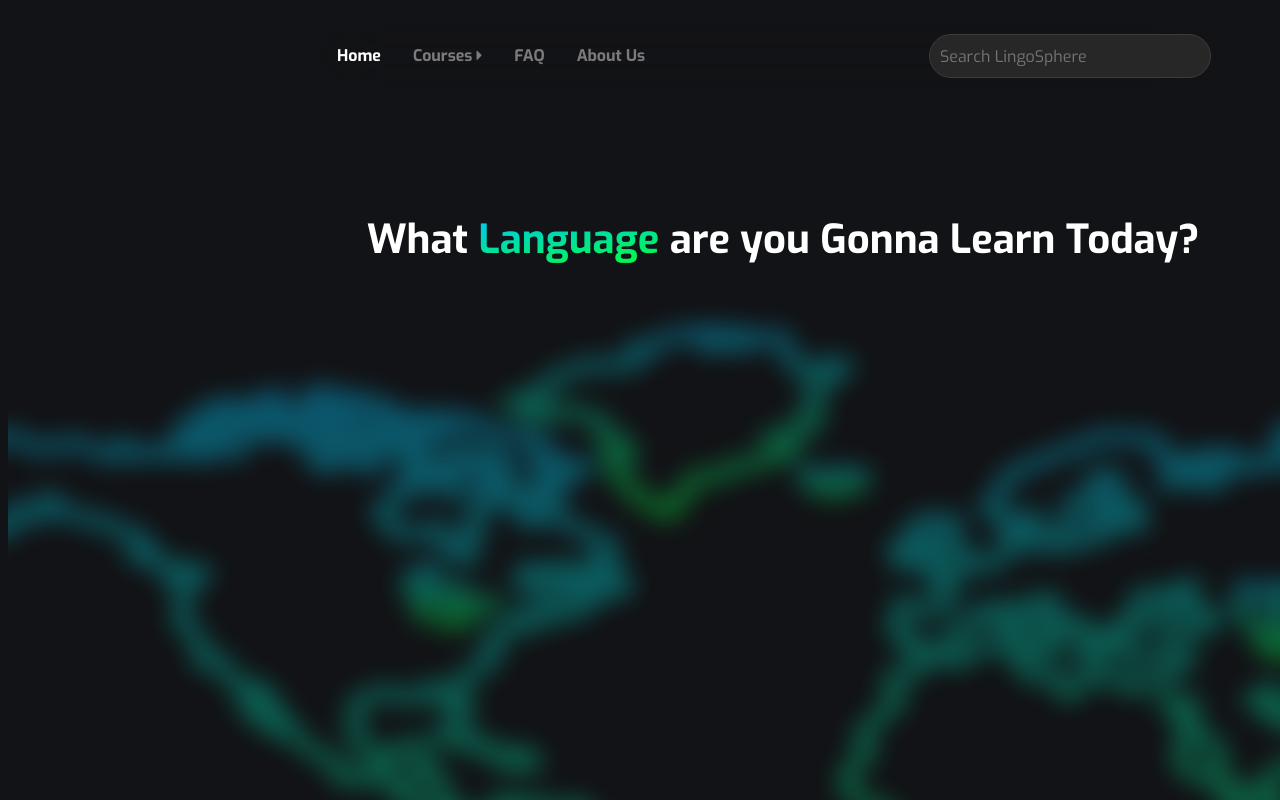
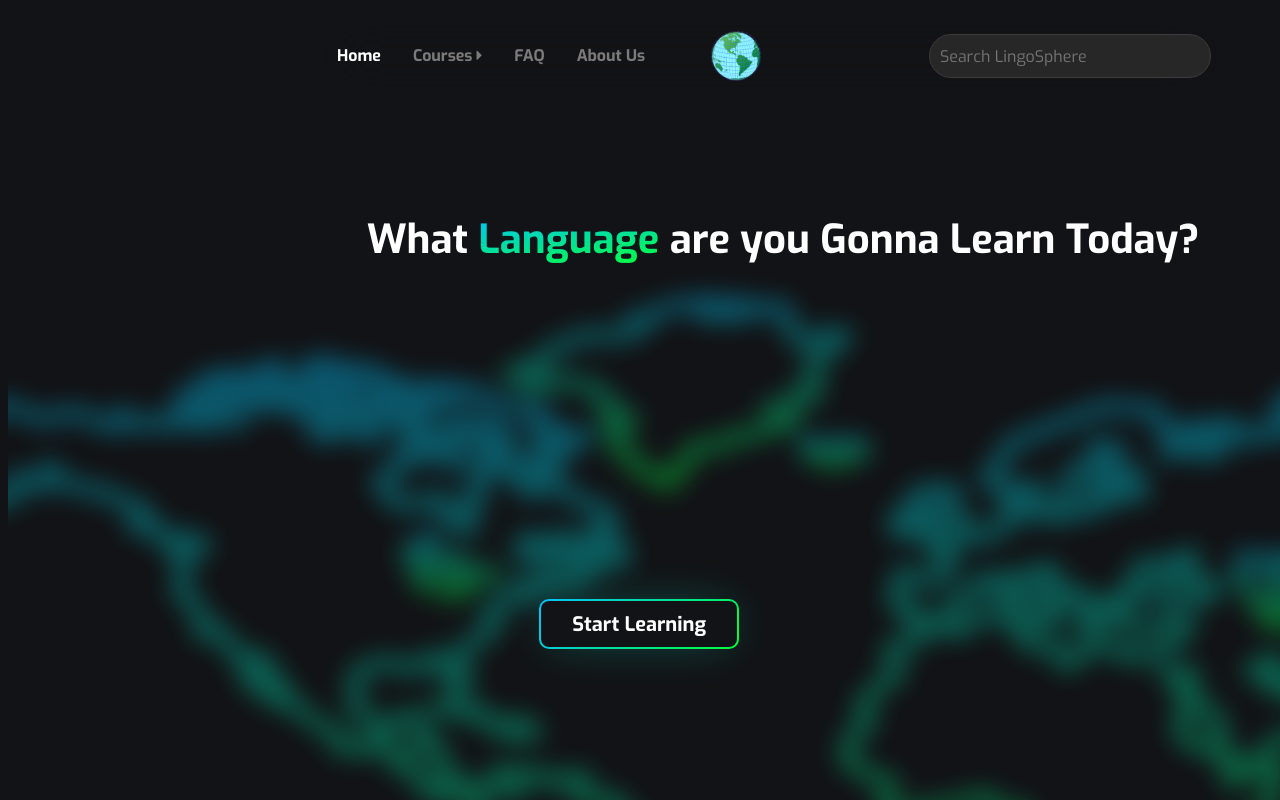
Before and after one commit to SoloAbyss/dgt-1.8-lingosphere, a plain HTML site: page index.html in a window 1280 px wide. Shown: the top 800 px of the page. Drawn offline with Linux system fonts and the light colour scheme.

Commit message:
start learning button nd other stuff

```diff
--- a/index.html
+++ b/index.html
@@ -3,7 +3,7 @@
   <head>
     <meta charset="UTF-8" />
     <meta name="viewport" content="width=device-width, initial-scale=1.0" />
-    <title>Document</title>
+    <title>LingoSphere | Home</title>
     <link rel="stylesheet" href="styles.css" />
     <link rel="stylesheet" href="https://cdnjs.cloudflare.com/ajax/libs/font-awesome/4.7.0/css/font-awesome.min.css">
   </head>
@@ -11,6 +11,7 @@
     <div class="header"></div>
 
     <div id="navbar">
+      <img src="/LingoSphere.png" class="navbar-logo">
       <a class="active" href="#Home">Home</a>
       <div class="dropdown">
         <button class="dropbtn">Courses
@@ -29,7 +30,7 @@
 
     <section class="content">
       <h1 class="main-heading">What <span class="highlight1">Language</span> are you Gonna Learn Today?</h1>
-
+      <button class="start-learning-btn">Start Learning</button>
       <svg class="world-map-background" width="100%" height="782"  fill="none" xmlns="http://www.w3.org/2000/svg">
         <g filter="url(#filter0_f_18_72)">
         <path d="M330.486 239.966C330.41 240.066 330.35 240.178 330.274 240.278C329.218 242.048 329.203 244.105 330.229 245.875L338.058 259.376L338.118 263.166C338.148 265.572 339.823 267.766 342.447 268.825C345.042 269.872 348.194 269.623 350.502 268.177L354.982 265.372C356.626 264.35 357.697 262.817 357.969 261.134L358.964 254.975L360.337 254.115L363.851 255.486L361.77 261.333C361.483 262.131 361.393 262.941 361.483 263.714C358.527 265.073 356.913 267.94 357.727 270.782C358.572 273.7 361.725 275.682 365.239 275.682C365.752 275.682 366.265 275.644 366.793 275.557L381.228 273.114C383.491 272.727 385.437 271.518 386.508 269.835L390.022 264.312L396.78 263.565C398.303 263.402 399.752 262.854 400.898 262.006L409.888 255.374C412.558 253.405 413.237 250.163 411.532 247.57C409.828 244.977 406.177 243.681 402.708 244.454L388.469 247.67L384.155 236.613C383.355 234.543 381.334 232.96 378.785 232.399C376.281 231.888 373.535 232.399 371.605 233.858L366.069 238.034L360.699 236.039L362.735 233.858C364.968 231.464 364.847 228.098 362.464 225.804L354.771 218.399C353.428 217.103 351.483 216.305 349.416 216.193C347.395 216.056 345.313 216.679 343.744 217.826L329.475 228.46C327.589 229.357 326.217 230.891 325.764 232.723C325.1 235.466 326.669 238.246 329.626 239.58L330.486 239.966Z" fill="url(#paint0_linear_18_72)" fill-opacity="0.38"/>
--- a/styles.css
+++ b/styles.css
@@ -92,17 +92,17 @@ input.search-box {
   box-shadow: 0px 8px 16px 0px rgba(0, 0, 0, 0.2);
   z-index: 4;
   border-radius: 10px;
-  top: 2px;
+  top: 3px;
+
 }
 
 .dropdown-content a {
-  float: none;
-  color: black;
-  padding: 12px 16px;
   text-decoration: none;
   display: block;
-  text-align: left;
+  text-align: center;
   transition: all ease 0.2s;
+  top: -2px;
+  position: relative;
 }
 
 .dropdown-content a:hover {
@@ -114,9 +114,16 @@ input.search-box {
   transition: all ease 0.5s;
 }
 
+.navbar-logo {
+  height: 50px;
+  width: 50px;
+  margin-top: 5px;
+  margin-left: 50px;
+}
+
 .content {
   padding: 80px;
-  height: 1000px;
+  height: 10000px;
   border: 10px white;
   overflow: hidden;
 }
@@ -146,9 +153,30 @@ input.search-box {
   line-height: normal;
 }
 
+.start-learning-btn {
+  width: 200px;
+  height: 50px;
+  position: relative;
+  left: 41%;
+  top: 300px;
+  z-index: 1;
+  border-radius: 10px;
+  box-shadow: 0px 0px 47px -11px rgba(0, 255, 224, 0.35);
+  color: #fff;
+  text-align: center;
+  font-family: Exo;
+  font-size: 20px;
+  font-style: normal;
+  font-weight: 700;
+  line-height: normal;
+  background: linear-gradient(#121316, #121316) padding-box,
+    linear-gradient(135deg, #00c2ff, #00ff38) border-box;
+  border: 2px solid transparent;
+  cursor: pointer;
+}
+
 .world-map-background {
   scale: 120%;
-  top: 80px;
   position: relative;
   left: 40px;
 }
```
Also changed, not shown: LingoSphere.png (added).
